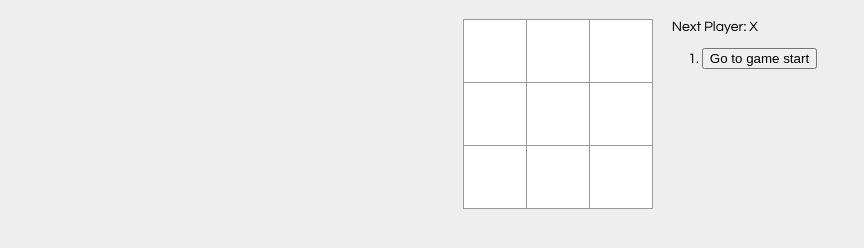
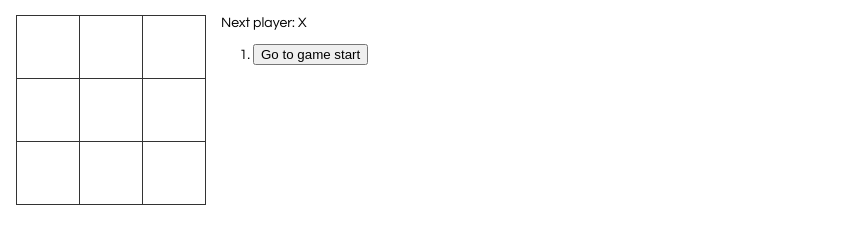
Before and after one commit to csagymbek/tic-tac-toe, a React app: page / in a window 1280 px wide. Shown: the whole page, without its empty margins (0-864 px from the left). Built offline with nearby package versions, Linux system fonts and the light colour scheme.

Commit message:
improved styling of css

```diff
--- a/src/index.css
+++ b/src/index.css
@@ -1,54 +1,51 @@
-body {
+body{
   font: 14px "Century Gothic", Futura, sans-serif;
-    margin: 20px;
-    display: flex;
-    justify-content: center;
-    background-color: #eee;
+  margin: 16px;
 }
 
-  ol, ul {
-    padding-left: 30px;
+ol{
+  padding-left: 32px;
 }
 
-  .board-row:after {
+li{
+  padding-bottom: 1.6px;
+}
+
+.board-row:after{
   clear: both;
   content: "";
   display: table;
 }
 
-   /* try inline styling */
-  .status {
-    margin-bottom: 10px;
+.status{
+  margin-bottom: 8px;
 }
 
-  .square {
-    background: #fff;
-    border: 1px solid #999;
+.square{
+  background: #ffffff;
+  border: 1px solid #333;
   float: left;
-    font-size: 24px;
+  font-size: 32px;
   font-weight: bold;
-    line-height: 34px;
+  line-height: 64px;
   height: 64px;
+  margin-top: -1px;
   margin-right: -1px;
-    margin-top: -1px;
   padding: 0;
   text-align: center;
   width: 64px;
 }
 
-  .square:focus {
+.square:focus{
+  background: #ddd;
   outline: none;
 }
 
-  .kbd-navigation .square:focus {
-    background: #ddd;
-  }
-
-  .game {
+.game{
   display: flex;
   flex-direction: row;
 }
 
-  .game-info {
-    margin-left: 20px;
+.game-info{
+  margin-left: 16px;
 }
--- a/src/index.js
+++ b/src/index.js
@@ -1,19 +1,19 @@
-import React, {Fragment} from "react";
+import React from "react";
 import ReactDOM from "react-dom";
 import "./index.css";
 
 const Square = props => {
-    return <button className="square" onClick={props.clicked}>{props.value}</button>;
-};
-
-class Board extends React.Component{
-    renderSquare(i){
-        return <Square value={this.props.squares[i]} clicked={() => this.props.onClick(i)} />;
+    return <button className="square" onClick={props.onClick}>{props.value}</button>;
 }
 
-    render(){
+class Board extends React.Component {
+    renderSquare(i) {
+      return <Square value={this.props.squares[i]} onClick={() => this.props.onClick(i)} />;
+    }
+
+    render() {
       return (
-            <Fragment>
+        <>
           <div className="board-row">
             {this.renderSquare(0)}
             {this.renderSquare(1)}
@@ -29,67 +29,79 @@ class Board extends React.Component{
             {this.renderSquare(7)}
             {this.renderSquare(8)}
           </div>
-            </Fragment>
+        </>
       );
-    }
-};
-
-class Game extends React.Component{
-    constructor(props) {
-        super(props)
-        this.state = {
-             history: [{squares: Array(9).fill(null)}],
-             stepNumber: 0,
-             xIsNext: true
     }
   }
 
-    handleClick(i){
+  class Game extends React.Component {
+    constructor(props) {
+      super(props);
+      this.state = {
+        history: [
+          {squares: Array(9).fill(null)}
+        ],
+        stepNumber: 0,
+        xIsNext: true
+      };
+    }
+
+    handleClick(i) {
       const history = this.state.history.slice(0, this.state.stepNumber + 1);
       const current = history[history.length - 1];
-        const squares = [...current.squares];
-        if(calculateWinner(squares) || squares[i]){
+      const squares = current.squares.slice();
+      if (calculateWinner(squares) || squares[i]) {
         return;
       }
       squares[i] = this.state.xIsNext ? "X" : "O";
       this.setState({
-            history: history.concat([{squares: squares}]),
+        history: history.concat([
+          {
+            squares: squares
+          }
+        ]),
         stepNumber: history.length,
         xIsNext: !this.state.xIsNext
       });
     }
 
-    // we’ll define the jumpTo method in Game to update that stepNumber. We also set xIsNext to true if the number that we’re changing stepNumber to is even:
-    jumpTo(step){
+    jumpTo(step) {
       this.setState({
         stepNumber: step,
-            xIsNext: step % 2 === 0
+        xIsNext: (step % 2) === 0
       });
     }
 
-    render(){
+    render() {
       const history = this.state.history;
-        // we will modify the Game component’s render method from always rendering the last move to rendering the currently selected move according to stepNumber:
       const current = history[this.state.stepNumber];
       const winner = calculateWinner(current.squares);
 
       const moves = history.map((step, move) => {
-            const desc = move ? `Go to move # ${move}` : `Go to game start`;
-            // In the tic-tac-toe game’s history, each past move has a unique ID associated with it: it’s the sequential number of the move. The moves are never re-ordered, deleted, or inserted in the middle, so it’s safe to use the move index as a key.
-            return <li key={move}><button onClick={() => this.jumpTo(move)}>{desc}</button></li>
+        const desc = move ?
+          'Go to move #' + move :
+          'Go to game start';
+        return (
+          <li key={move}>
+            <button onClick={() => this.jumpTo(move)}>{desc}</button>
+          </li>
+        );
       });
 
       let status;
-        if(winner){
-            status = `Winner: ${winner}`;
-        } else{
-            status = `Next Player: ${this.state.xIsNext ? "X" : "O"}`;
+      if (winner) {
+        status = "Winner: " + winner;
+      } else {
+        status = "Next player: " + (this.state.xIsNext ? "X" : "O");
       }
 
       return (
         <div className="game">
           <div className="game-board">
-                    <Board squares={current.squares} onClick={i => this.handleClick(i)} />
+            <Board
+              squares={current.squares}
+              onClick={i => this.handleClick(i)}
+            />
           </div>
           <div className="game-info">
             <div>{status}</div>
@@ -98,11 +110,11 @@ class Game extends React.Component{
         </div>
       );
     }
-};
+  }
 
-ReactDOM.render(<Game />, document.querySelector("#root"));
+  ReactDOM.render(<Game />, document.getElementById("root"));
 
-function calculateWinner(squares){
+  function calculateWinner(squares) {
     const lines = [
       [0, 1, 2],
       [3, 4, 5],
@@ -113,12 +125,11 @@ function calculateWinner(squares){
       [0, 4, 8],
       [2, 4, 6]
     ];
-
-    for(let i = 0; i < lines.length; i++){
+    for (let i = 0; i < lines.length; i++) {
       const [a, b, c] = lines[i];
-        if(squares[a] && squares[a] === squares[b] && squares[a] === squares[c]){
+      if (squares[a] && squares[a] === squares[b] && squares[a] === squares[c]) {
         return squares[a];
       }
     }
     return null;
-};
+  }
```
Lines whose indentation alone changed are shown as unchanged.
